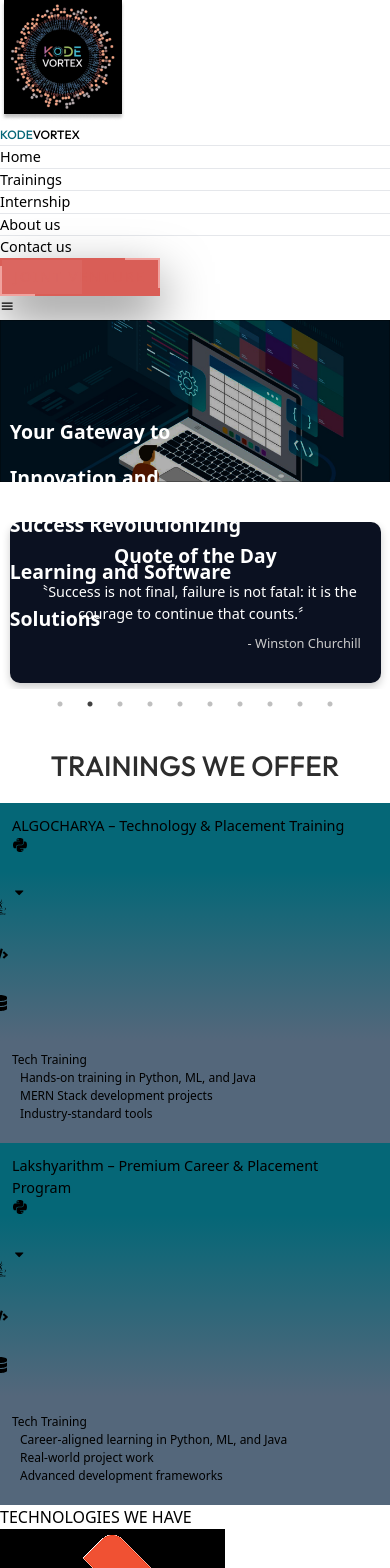
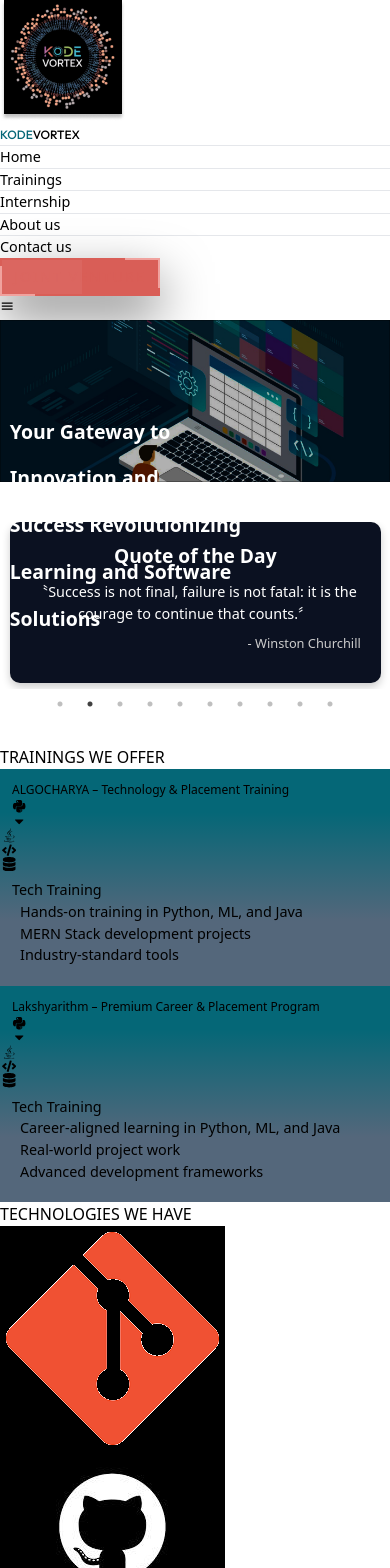
Before and after one commit to harshverma8433/KodeVortex_client, a React (Vite) app: page / in a window 390 px wide. Shown: the top 1568 px of the page. Built offline with nearby package versions, Linux system fonts and the light colour scheme; no server answers.

Commit message:
responsive trainingoffers update

```diff
--- a/src/Components/Training/TrainingOffer/TrainingOffer.jsx
+++ b/src/Components/Training/TrainingOffer/TrainingOffer.jsx
@@ -50,7 +50,11 @@
 // Variant for the icons container (fade & scale)
 const iconsVariants = {
   hidden: { opacity: 0, scale: 0.5 },
-  visible: { opacity: 1, scale: 1, transition: { duration: 0.5, ease: "easeOut" } },
+  visible: {
+    opacity: 1,
+    scale: 1,
+    transition: { duration: 0.5, ease: "easeOut" },
+  },
 };
 
 // Variant for the details card (fade & slide up)
@@ -170,7 +174,7 @@
       variants={sectionVariants}
       className="mt-24 px-4"
     >
-      <p className="text-[#CF9274] font-mono text-5xl font-semibold pb-16 text-font  tracking-wider text-center">
+      <p className="text-[#CF9274] font-mono text-3xl md:text-5xl font-semibold pb-8 md:pb-16 text-center tracking-wider">
         TRAININGS WE OFFER
       </p>
 
@@ -178,21 +182,30 @@
         {/* ------------ FIRST COLUMN (Left Box) ------------ */}
         <motion.div
           variants={leftBoxVariants}
-          className="w-full md:w-[40%] flex flex-col items-center rounded-3xl bg-algo-col p-6 text-white transition-all duration-500 h-auto md:h-[70vh] mb-10 md:mb-0"
+          className="w-full md:w-[40%] lg:w-[30%] flex flex-col items-center rounded-3xl bg-algo-col p-4 md:p-6 text-white transition-all duration-500 h-[80vh] mb-10 md:mb-0"
         >
-          <motion.div variants={columnVariants}>
-            <motion.h1 variants={headingVariants} className="text-2xl lg:px-0 px-28 font-bold mb-6 text-center">
+          {/* Make the inner container a flex column that fills the height */}
+          <motion.div variants={columnVariants} className="flex flex-col h-full">
+            <motion.h1
+              variants={headingVariants}
+              className="text-xl md:text-2xl lg:text-3xl font-bold mb-4 md:mb-6 text-center"
+            >
               ALGOCHARYA – Technology & Placement Training
             </motion.h1>
 
-            <motion.div variants={iconsVariants} className="relative flex  space-x-2 justify-center">
+            <motion.div
+              variants={iconsVariants}
+              className="relative flex space-x-2 justify-center"
+            >
               {trainingData1.map((_, index) => (
                 <div key={index} className="flex flex-col items-center">
                   <div
-                    className={`w-24 h-24 flex justify-center items-center text-3xl cursor-pointer mt-6 rounded-full bg-[#181739] transition-all duration-500 border border-white ${
-                      hoverIndex === index ? "scale-110 shadow-lg border-black" : ""
+                    className={`w-16 h-16 md:w-20 md:h-20 lg:w-24 lg:h-24 flex justify-center items-center text-2xl md:text-3xl cursor-pointer mt-4 md:mt-6 rounded-full bg-[#181739] transition-all duration-500 border border-white ${
+                      hoverIndex === index
+                        ? "scale-110 shadow-lg border-black"
+                        : ""
                     }`}
-                    style={{ marginLeft: index === 0 ? "0" : "-20px" }}
+                    style={{ marginLeft: index === 0 ? "0" : "-10px" }}
                     onMouseEnter={() => setHoverIndex(index)}
                     onMouseLeave={() => setHoverIndex(null)}
                   >
@@ -206,12 +219,16 @@
               ))}
             </motion.div>
 
-            <motion.div variants={detailsVariants} className="p-2 mt-4 text-center">
-  <div className="text-xl border-l-2 bg-[#181739]  w-full md:w-[28rem] h-auto md:h-[14rem] lg:px-0 px-24 py-4 rounded-xl border-white">
+            {/* Details card pushed to the bottom */}
+            <motion.div
+              variants={detailsVariants}
+              className="p-2 mt-auto text-center"
+            >
+              <div className="text-sm md:text-base lg:text-lg border-l-2 w-full bg-[#181739] h-auto md:h-[14rem] lg:px-4 px-2 py-4 rounded-xl border-white">
                 <h2 className="font-bold mb-2">
                   {trainingData1[currentIndex1].category}
                 </h2>
-    <ul className="list-disc flex flex-col pt-3 space-y-1 md:space-y-3 list-inside ">
+                <ul className="list-disc flex flex-col pt-2 space-y-1 md:space-y-2 list-inside">
                   {trainingData1[currentIndex1].details.map((point, idx) => (
                     <motion.li key={idx} variants={listItemVariants}>
                       {point}
@@ -226,21 +243,29 @@
         {/* ------------ SECOND COLUMN (Right Box) ------------ */}
         <motion.div
           variants={rightBoxVariants}
-          className="w-full md:w-[40%] flex flex-col items-center rounded-3xl bg-algo-col p-6 text-white transition-all duration-500 h-auto md:h-[70vh]"
+          className="w-full md:w-[40%] lg:w-[30%] flex flex-col items-center rounded-3xl bg-algo-col p-4 md:p-6 text-white transition-all duration-500 h-[80vh]"
         >
-          <motion.div variants={columnVariants}>
-            <motion.h1 variants={headingVariants} className="text-2xl lg:px-0 px-28 font-bold mb-6 text-center">
+          <motion.div variants={columnVariants} className="flex flex-col h-full">
+            <motion.h1
+              variants={headingVariants}
+              className="text-xl md:text-2xl lg:text-3xl font-bold mb-4 md:mb-6 text-center"
+            >
               Lakshyarithm – Premium Career & Placement Program
             </motion.h1>
 
-            <motion.div variants={iconsVariants} className="relative flex space-x-2 justify-center">
+            <motion.div
+              variants={iconsVariants}
+              className="relative flex space-x-2 justify-center"
+            >
               {trainingData2.map((_, index) => (
                 <div key={index} className="flex flex-col items-center">
                   <div
-                    className={`w-24 h-24 flex justify-center items-center text-3xl cursor-pointer mt-6 rounded-full bg-[#181739] transition-all duration-500 border border-white ${
-                      hoverIndex1 === index ? "scale-110 shadow-lg border-black" : ""
+                    className={`w-16 h-16 md:w-20 md:h-20 lg:w-24 lg:h-24 flex justify-center items-center text-2xl md:text-3xl cursor-pointer mt-4 md:mt-6 rounded-full bg-[#181739] transition-all duration-500 border border-white ${
+                      hoverIndex1 === index
+                        ? "scale-110 shadow-lg border-black"
+                        : ""
                     }`}
-                    style={{ marginLeft: index === 0 ? "0" : "-20px" }}
+                    style={{ marginLeft: index === 0 ? "0" : "-10px" }}
                     onMouseEnter={() => setHoverIndex1(index)}
                     onMouseLeave={() => setHoverIndex1(null)}
                   >
@@ -254,12 +279,15 @@
               ))}
             </motion.div>
 
-            <motion.div variants={detailsVariants} className="p-2 mt-4   text-center">
-              <div className="text-xl border-l-2 bg-[#181739]  w-full md:w-[28rem] h-auto md:h-[14rem] lg:px-0 px-24 py-4 rounded-xl border-white ">
+            <motion.div
+              variants={detailsVariants}
+              className="p-2 mt-auto text-center"
+            >
+              <div className="text-sm md:text-base lg:text-lg border-l-2 w-full bg-[#181739] h-auto md:h-[14rem] lg:px-4 px-2 py-4 rounded-xl border-white">
                 <h2 className="font-bold mb-2">
                   {trainingData2[currentIndex2].category}
                 </h2>
-                <ul className="list-disc flex flex-col pt-3 space-y-1 md:space-y-3 list-inside ">
+                <ul className="list-disc flex flex-col pt-2 space-y-1 md:space-y-2 list-inside">
                   {trainingData2[currentIndex2].details.map((point, idx) => (
                     <motion.li key={idx} variants={listItemVariants}>
                       {point}
--- a/src/pages/HomePage/HomePage.jsx
+++ b/src/pages/HomePage/HomePage.jsx
@@ -14,8 +14,8 @@
   return (
     <>
     <HeroPage />
+    <TrainingOffer />
   <div className="px-[10%]">
-    <TrainingOffer />
 
     <CourseWeOffer />
   </div>
```
Lines whose indentation alone changed are shown as unchanged.
